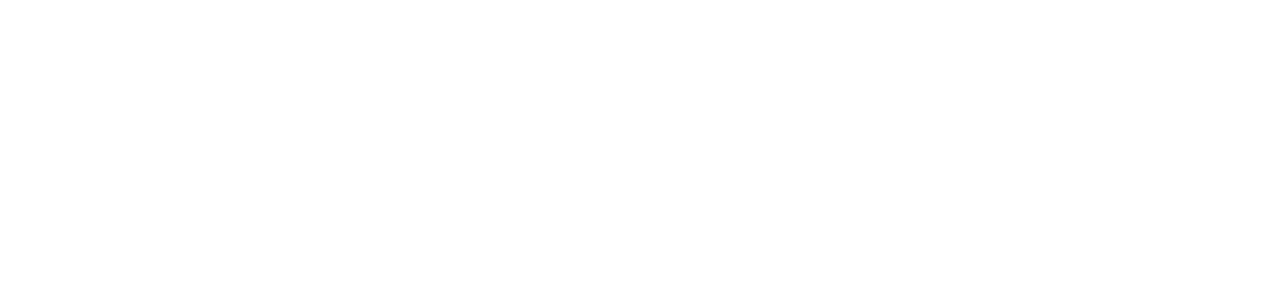
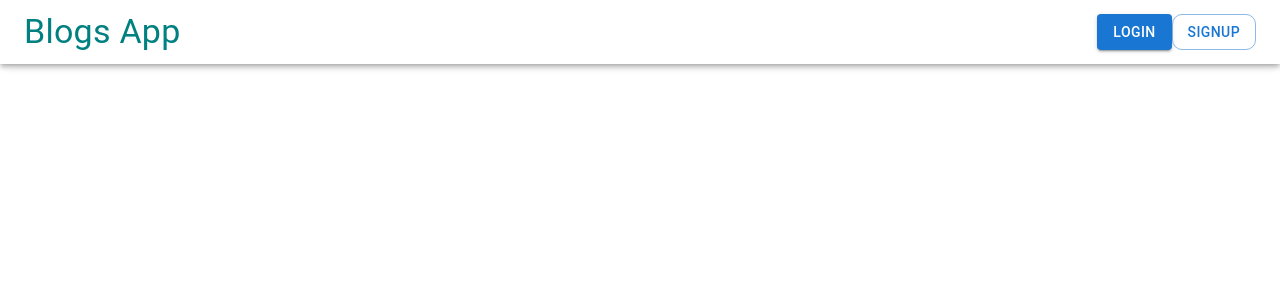
Before and after one commit to marufsiddique01/Blog-App, a React (Create React App) app in the folder frontend/: page / in a window 1280 px wide. Shown: the top 300 px of the page. Built offline with nearby package versions, Linux system fonts and the light colour scheme.

Commit message:
folder and all required components setup

```diff
--- a/frontend/package.json
+++ b/frontend/package.json
@@ -3,9 +3,13 @@
   "version": "0.1.0",
   "private": true,
   "dependencies": {
+    "@emotion/react": "^11.10.0",
+    "@emotion/styled": "^11.10.0",
+    "@mui/material": "^5.9.3",
     "@testing-library/jest-dom": "^5.16.5",
     "@testing-library/react": "^13.3.0",
     "@testing-library/user-event": "^13.5.0",
+    "axios": "^0.27.2",
     "react": "^18.2.0",
     "react-dom": "^18.2.0",
     "react-scripts": "5.0.1",
--- a/frontend/src/App.js
+++ b/frontend/src/App.js
@@ -1,5 +1,11 @@
+import Header from './Components/Header'
+
 function App() {
-  return <div className='App'></div>
+  return (
+    <div className='App'>
+      <Header />
+    </div>
+  )
 }
 
 export default App
--- /dev/null
+++ b/frontend/src/Components/Header.jsx
@@ -0,0 +1,25 @@
+import react from 'react'
+import { AppBar, Box, Button, Toolbar, Typography } from '@mui/material'
+import { borderRadius } from '@mui/system'
+
+const Header = () => {
+  return (
+    <AppBar sx={{ background: '#fff' }}>
+      <Toolbar>
+        <Typography variant='h4' sx={{ color: 'teal' }}>
+          Blogs App
+        </Typography>
+        <Box display='flex' marginLeft='auto'>
+          <Button sx={{ margin: '1' }} variant='contained' color='primary'>
+            Login
+          </Button>
+          <Button sx={{ margin: '1', borderRadius: '10px' }} variant='outlined' color='primary'>
+            SignUp
+          </Button>
+        </Box>
+      </Toolbar>
+    </AppBar>
+  )
+}
+
+export default Header
--- a/frontend/src/index.css
+++ b/frontend/src/index.css
@@ -1,13 +1,3 @@
-body {
+* {
   margin: 0;
-  font-family: -apple-system, BlinkMacSystemFont, 'Segoe UI', 'Roboto', 'Oxygen',
-    'Ubuntu', 'Cantarell', 'Fira Sans', 'Droid Sans', 'Helvetica Neue',
-    sans-serif;
-  -webkit-font-smoothing: antialiased;
-  -moz-osx-font-smoothing: grayscale;
 }
-
-code {
-  font-family: source-code-pro, Menlo, Monaco, Consolas, 'Courier New',
-    monospace;
-}
```
Also changed, not shown: frontend/src/Components/AddBlog.jsx (added, +7 -0 lines), frontend/src/Components/BlogDetails.jsx (added, +7 -0 lines), frontend/src/Components/Blogs.jsx (added, +7 -0 lines), frontend/src/Components/Login.jsx (added, +7 -0 lines), frontend/src/Components/UserBlogs.jsx (added, +7 -0 lines), 1 other file (tests, documents, lock files or other folders).
